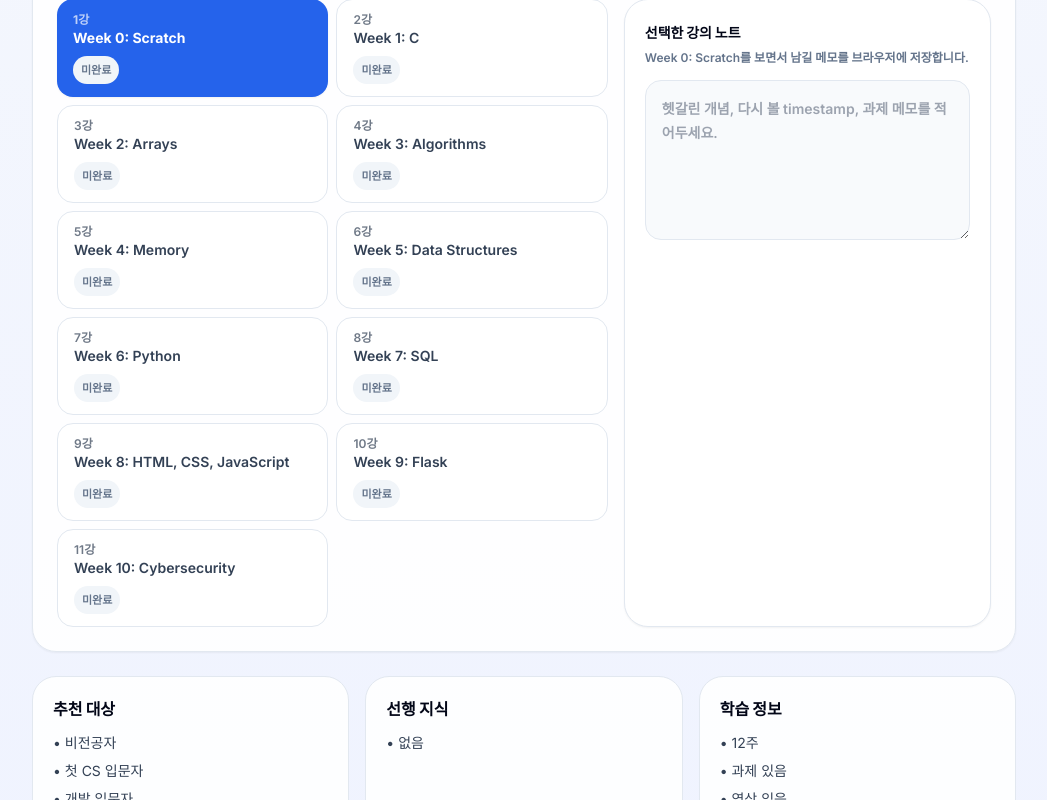
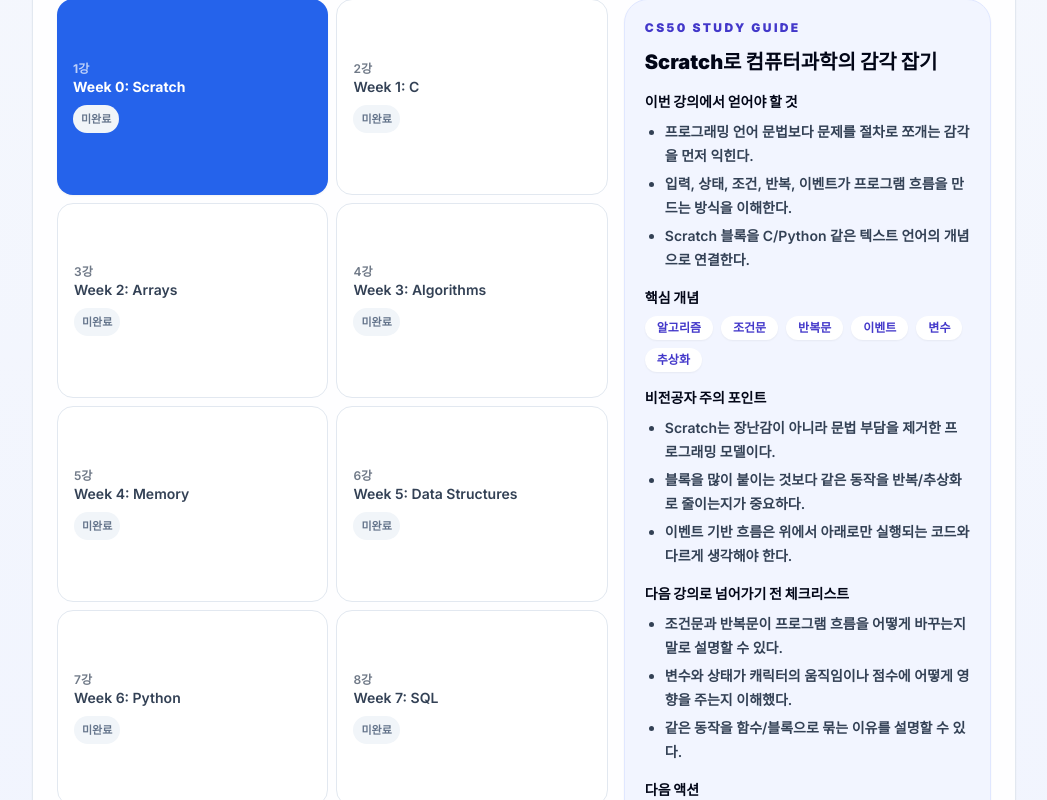
Before and after one commit to byungsker/opencs-map, a Next.js app: page /courses/harvard-cs50x in a window 1280 px wide. Shown: the part 1120-1920 px from the top of the page, without its empty margins (116-1163 px from the left). Built offline with nearby package versions, Linux system fonts and the light colour scheme.

Commit message:
feat: add cs50 study guide panel

```diff
--- a/src/components/lesson-player.tsx
+++ b/src/components/lesson-player.tsx
@@ -2,6 +2,7 @@
 
 import React, { useEffect, useMemo, useRef, useState } from "react";
 import type { CourseLesson } from "@/data/lessons";
+import { getLessonStudyGuide } from "@/lib/lesson-study-guide";
 import {
   getLastWatchedLesson,
   getLessonNote,
@@ -113,6 +114,7 @@ export function LessonPlayer({ lessons, courseSlug = "harvard-cs50x" }: { lesson
   };
 
   const selectedCompleted = completedLessonIds.has(selected.videoId);
+  const selectedStudyGuide = getLessonStudyGuide(selected.videoId);
 
   return (
     <section className="mt-6 rounded-3xl border border-slate-200 bg-white/90 p-6 shadow-sm">
@@ -228,6 +230,59 @@ export function LessonPlayer({ lessons, courseSlug = "harvard-cs50x" }: { lesson
           })}
         </div>
 
+        <div className="grid gap-4">
+          <div className="rounded-3xl border border-indigo-100 bg-indigo-50/70 p-5 shadow-sm">
+            <p className="text-xs font-black uppercase tracking-[0.2em] text-indigo-700">CS50 Study Guide</p>
+            {selectedStudyGuide ? (
+              <div className="mt-3">
+                <h3 className="text-xl font-black text-slate-950">{selectedStudyGuide.title}</h3>
+                <div className="mt-4 grid gap-4">
+                  <section>
+                    <h4 className="text-sm font-black text-slate-950">이번 강의에서 얻어야 할 것</h4>
+                    <ul className="mt-2 list-disc space-y-1 pl-5 text-sm font-semibold leading-6 text-slate-700">
+                      {selectedStudyGuide.outcomes.map((item) => <li key={item}>{item}</li>)}
+                    </ul>
+                  </section>
+                  <section>
+                    <h4 className="text-sm font-black text-slate-950">핵심 개념</h4>
+                    <div className="mt-2 flex flex-wrap gap-2">
+                      {selectedStudyGuide.keyConcepts.map((concept) => (
+                        <span key={concept} className="rounded-full bg-white px-3 py-1 text-xs font-black text-indigo-700 shadow-sm">
+                          {concept}
+                        </span>
+                      ))}
+                    </div>
+                  </section>
+                  <section>
+                    <h4 className="text-sm font-black text-slate-950">비전공자 주의 포인트</h4>
+                    <ul className="mt-2 list-disc space-y-1 pl-5 text-sm font-semibold leading-6 text-slate-700">
+                      {selectedStudyGuide.confusingPoints.map((item) => <li key={item}>{item}</li>)}
+                    </ul>
+                  </section>
+                  <section>
+                    <h4 className="text-sm font-black text-slate-950">다음 강의로 넘어가기 전 체크리스트</h4>
+                    <ul className="mt-2 list-disc space-y-1 pl-5 text-sm font-semibold leading-6 text-slate-700">
+                      {selectedStudyGuide.checklist.map((item) => <li key={item}>{item}</li>)}
+                    </ul>
+                  </section>
+                  <section>
+                    <h4 className="text-sm font-black text-slate-950">다음 액션</h4>
+                    <ul className="mt-2 list-disc space-y-1 pl-5 text-sm font-semibold leading-6 text-slate-700">
+                      {selectedStudyGuide.nextActions.map((item) => <li key={item}>{item}</li>)}
+                    </ul>
+                  </section>
+                </div>
+              </div>
+            ) : (
+              <div className="mt-3 rounded-2xl bg-white p-4 shadow-sm">
+                <h3 className="text-base font-black text-slate-950">이 강의의 학습 가이드는 준비 중이에요.</h3>
+                <p className="mt-2 text-sm font-semibold leading-6 text-slate-600">
+                  Week 0~2부터 검증한 뒤 확장합니다. 지금은 강의를 시청하고 노트에 헷갈린 지점을 남겨두세요.
+                </p>
+              </div>
+            )}
+          </div>
+
           <div className="rounded-3xl border border-slate-200 bg-white p-5 shadow-sm">
             <label htmlFor="lesson-note" className="text-sm font-black text-slate-950">
               선택한 강의 노트
@@ -242,6 +297,7 @@ export function LessonPlayer({ lessons, courseSlug = "harvard-cs50x" }: { lesson
               placeholder="헷갈린 개념, 다시 볼 timestamp, 과제 메모를 적어두세요."
               className="mt-3 min-h-40 w-full rounded-2xl border border-slate-200 bg-slate-50 p-4 text-sm font-semibold leading-6 text-slate-800 outline-none transition focus:border-blue-400 focus:bg-white"
             />
+          </div>
         </div>
       </div>
 
--- /dev/null
+++ b/src/data/lesson-study-guides.ts
@@ -0,0 +1,84 @@
+export type LessonStudyGuide = {
+  videoId: string;
+  title: string;
+  outcomes: string[];
+  keyConcepts: string[];
+  confusingPoints: string[];
+  checklist: string[];
+  nextActions: string[];
+};
+
+export const lessonStudyGuides: LessonStudyGuide[] = [
+  {
+    videoId: "UuIEbpQms8o",
+    title: "Scratch로 컴퓨터과학의 감각 잡기",
+    outcomes: [
+      "프로그래밍 언어 문법보다 문제를 절차로 쪼개는 감각을 먼저 익힌다.",
+      "입력, 상태, 조건, 반복, 이벤트가 프로그램 흐름을 만드는 방식을 이해한다.",
+      "Scratch 블록을 C/Python 같은 텍스트 언어의 개념으로 연결한다.",
+    ],
+    keyConcepts: ["알고리즘", "조건문", "반복문", "이벤트", "변수", "추상화"],
+    confusingPoints: [
+      "Scratch는 장난감이 아니라 문법 부담을 제거한 프로그래밍 모델이다.",
+      "블록을 많이 붙이는 것보다 같은 동작을 반복/추상화로 줄이는지가 중요하다.",
+      "이벤트 기반 흐름은 위에서 아래로만 실행되는 코드와 다르게 생각해야 한다.",
+    ],
+    checklist: [
+      "조건문과 반복문이 프로그램 흐름을 어떻게 바꾸는지 말로 설명할 수 있다.",
+      "변수와 상태가 캐릭터의 움직임이나 점수에 어떻게 영향을 주는지 이해했다.",
+      "같은 동작을 함수/블록으로 묶는 이유를 설명할 수 있다.",
+    ],
+    nextActions: [
+      "Scratch 프로젝트 하나를 보고 입력 → 처리 → 출력 구조를 표시해본다.",
+      "다음 Week 1에서 같은 개념이 C 문법으로 어떻게 바뀌는지 비교하며 본다.",
+    ],
+  },
+  {
+    videoId: "SlqjA04_dpk",
+    title: "C로 컴퓨터가 실제로 일하는 방식 보기",
+    outcomes: [
+      "텍스트 코드가 컴파일을 거쳐 실행 파일이 되는 흐름을 이해한다.",
+      "타입, 변수, 조건문, 반복문, 함수가 C에서 어떻게 표현되는지 익힌다.",
+      "에러 메시지를 실패가 아니라 컴파일러가 주는 피드백으로 읽기 시작한다.",
+    ],
+    keyConcepts: ["컴파일", "타입", "변수", "함수", "조건문", "반복문", "정수 오버플로"],
+    confusingPoints: [
+      "C는 친절하지 않기 때문에 작은 문법 실수도 직접 고쳐야 한다.",
+      "컴파일 에러와 런타임 에러는 원인과 해결 방식이 다르다.",
+      "타입은 귀찮은 표기가 아니라 메모리를 어떻게 해석할지 정하는 약속이다.",
+    ],
+    checklist: [
+      "소스 코드와 실행 파일의 차이를 설명할 수 있다.",
+      "컴파일 에러를 읽고 어느 줄부터 확인해야 하는지 안다.",
+      "조건문, 반복문, 함수로 간단한 프로그램 흐름을 따라갈 수 있다.",
+    ],
+    nextActions: [
+      "강의 예제를 직접 타이핑하면서 컴파일 에러를 일부러 한 번 만들어본다.",
+      "Week 2 Arrays를 보기 전에 타입과 반복문 예제를 복습한다.",
+    ],
+  },
+  {
+    videoId: "h5Gc1n8ZuU8",
+    title: "Arrays로 데이터 묶음 다루기",
+    outcomes: [
+      "여러 값을 하나씩 변수로 만들지 않고 배열로 묶어 다루는 이유를 이해한다.",
+      "인덱스, 문자열, 명령행 인자가 메모리 위의 연속 데이터와 연결되는 방식을 익힌다.",
+      "검색/정렬 알고리즘을 배우기 전에 데이터 구조의 기본 감각을 만든다.",
+    ],
+    keyConcepts: ["배열", "인덱스", "문자열", "명령행 인자", "함수 인자", "스코프"],
+    confusingPoints: [
+      "배열의 첫 번째 칸은 1이 아니라 0번 인덱스다.",
+      "문자열은 특별한 마법 값이 아니라 문자 배열에 가깝다.",
+      "배열 경계를 넘는 접근은 항상 명확한 오류로 보이지 않을 수 있다.",
+    ],
+    checklist: [
+      "배열이 필요한 상황과 단일 변수가 충분한 상황을 구분할 수 있다.",
+      "0-based index로 반복문 범위를 잡을 때 off-by-one 실수를 점검할 수 있다.",
+      "문자열을 문자들의 나열로 생각할 수 있다.",
+    ],
+    nextActions: [
+      "짧은 문자열을 문자 단위로 순회하는 코드를 손으로 추적해본다.",
+      "다음 Algorithms 강의에서 배열 위에서 검색/정렬이 어떻게 수행되는지 연결한다.",
+    ],
+  },
+];
--- /dev/null
+++ b/src/lib/lesson-study-guide.ts
@@ -0,0 +1,6 @@
+import { lessonStudyGuides } from "@/data/lesson-study-guides";
+import type { LessonStudyGuide } from "@/data/lesson-study-guides";
+
+export function getLessonStudyGuide(videoId: string): LessonStudyGuide | null {
+  return lessonStudyGuides.find((guide) => guide.videoId === videoId) ?? null;
+}
```
Also changed, not shown: 2 other files (tests, documents, lock files or other folders). Lines whose indentation alone changed are shown as unchanged.
